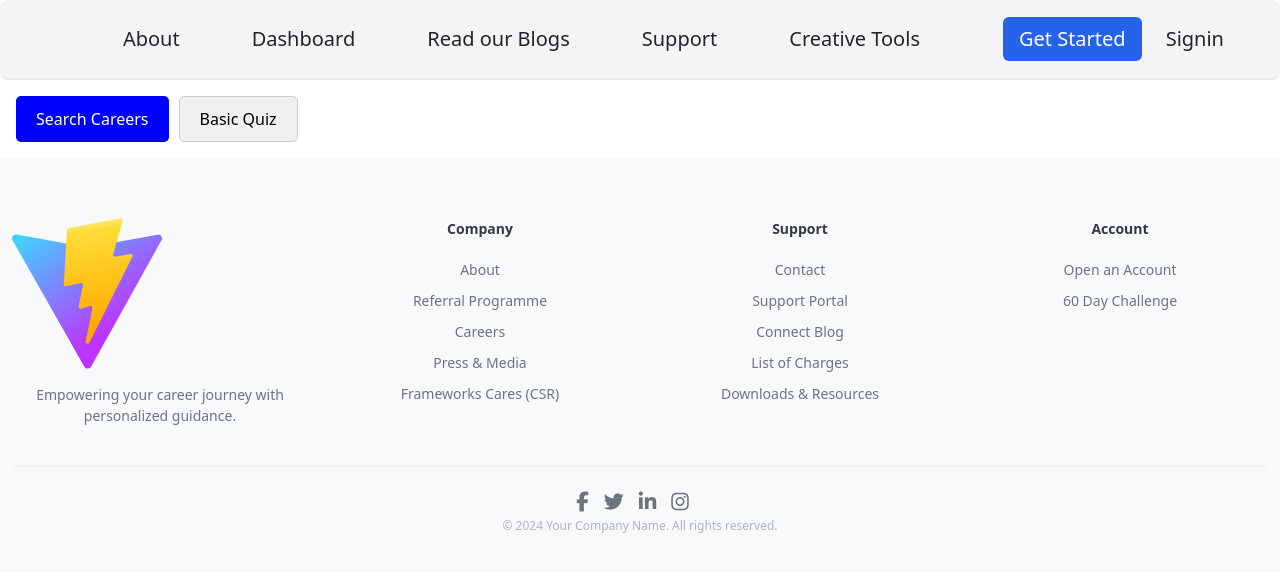
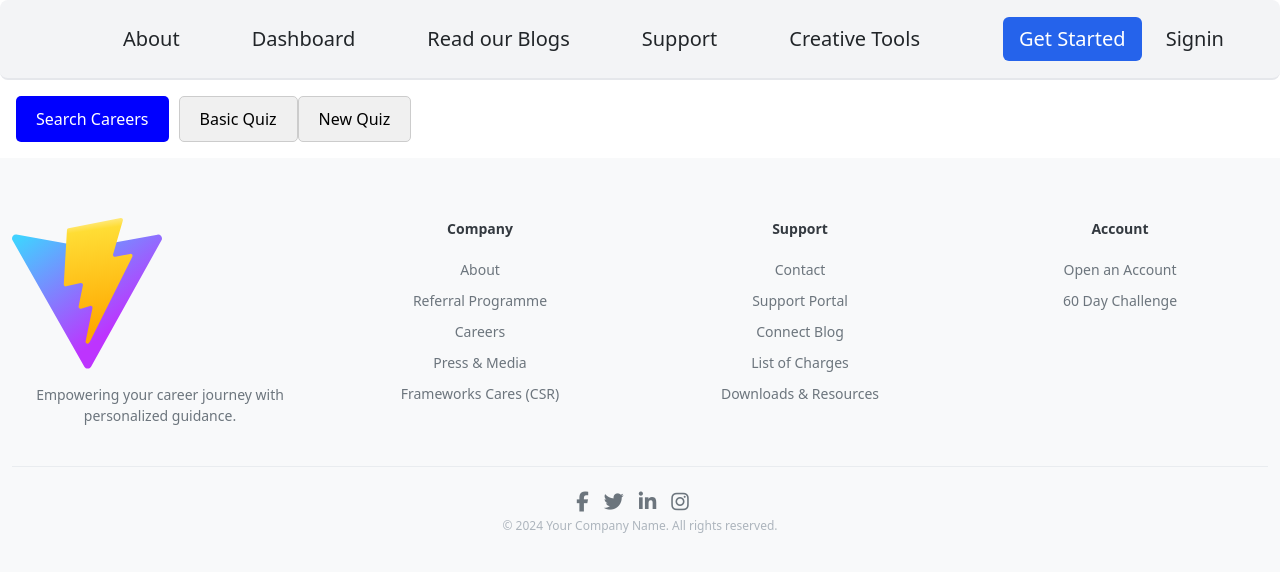
Before and after one commit to Black-Jade0/SIH_Jade, a React (Vite) app: page /creativetools in a window 1280 px wide. Shown: the top 572 px of the page. Built offline with nearby package versions, Linux system fonts and the light colour scheme.

Commit message:
added new quiz to creative tool

```diff
--- a/src/Components/Creativetools.jsx
+++ b/src/Components/Creativetools.jsx
@@ -70,6 +70,38 @@ export const CreativeTools = () => {
                         Basic Quiz
                     </Link>
                 </button>
+                <button
+                    style={{
+                        color: "black",
+                        backgroundColor: "#f0f0f0",
+                        padding: "10px 20px",
+                        border: "1px solid #ccc",
+                        borderRadius: "5px",
+                        cursor: "pointer",
+                        transition:
+                            "background-color 0.3s ease, transform 0.2s ease",
+                    }}
+                    type="button"
+                    className="focus:outline-none"
+                    onMouseEnter={(e) => {
+                        e.target.style.backgroundColor = "#e0e0e0";
+                        e.target.style.transform = "scale(1.05)";
+                    }}
+                    onMouseLeave={(e) => {
+                        e.target.style.backgroundColor = "#f0f0f0";
+                        e.target.style.transform = "scale(1)";
+                    }}
+                >
+                    <Link
+                        to="/user/newquiz"
+                        style={{
+                            color: "black",
+                            textDecoration: "none",
+                        }}
+                    >
+                        New Quiz
+                    </Link>
+                </button>
             </div>
         </div>
     );
--- a/src/Components/Quiz/Quizlandingpage.jsx
+++ b/src/Components/Quiz/Quizlandingpage.jsx
@@ -5,7 +5,7 @@ import { BACKENDBASEURL } from "../../config";
 
 const Quizlandinpage = () => {
   const [response, setResponse] = useState([]);
-
+  const [flag,setFlag]=useState(false);
   const handleInputChange = (e, id,type) => {
     setResponse((prevResponse) => {
       const existingResponseIndex = prevResponse.findIndex(
@@ -89,11 +89,11 @@ const Quizlandinpage = () => {
         }
       });
   }
-  //authmiddleware is not working/causing some problem !!!
+
   useEffect(() => {
     async function senddatatobackend(){
       try{
-        const res=await axios.post(BACKENDBASEURL,{
+        const res=await axios.post(BACKENDBASEURL+"/user/quiz/data",{
         subjects:subjects,
         differentsubjects:differenetsub
       },{
@@ -105,9 +105,11 @@ const Quizlandinpage = () => {
         console.log("Got the Error:",e)
       }
     }
+    if(flag)
     senddatatobackend();
     console.log("Marks obtained: ",subjects)
     console.log("Custom responses: ", differenetsub);
+    setFlag(true);
   }, [differenetsub,subjects]);
   return (
     <div>
--- a/src/landing_page/signup/StudentsSignup.jsx
+++ b/src/landing_page/signup/StudentsSignup.jsx
@@ -36,6 +36,7 @@ function StudentRegistration() {
       try {
         const baseURL = `http://localhost:3000/user/signup`;
         const response = await axios.post(baseURL,studentInfo);
+        //It is not persisting ?
         localStorage.setItem("token",response.data.token);
         setRes(response.status);
     } catch (error) {
```
Also changed, not shown: 2 other files (tests, documents, lock files or other folders).
